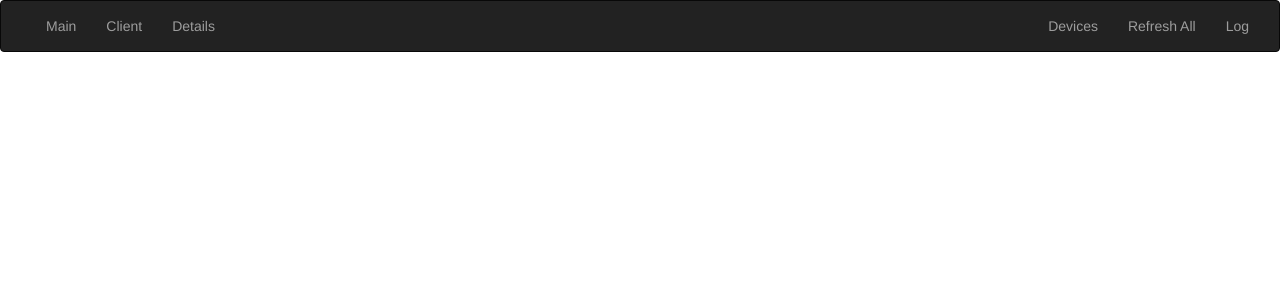
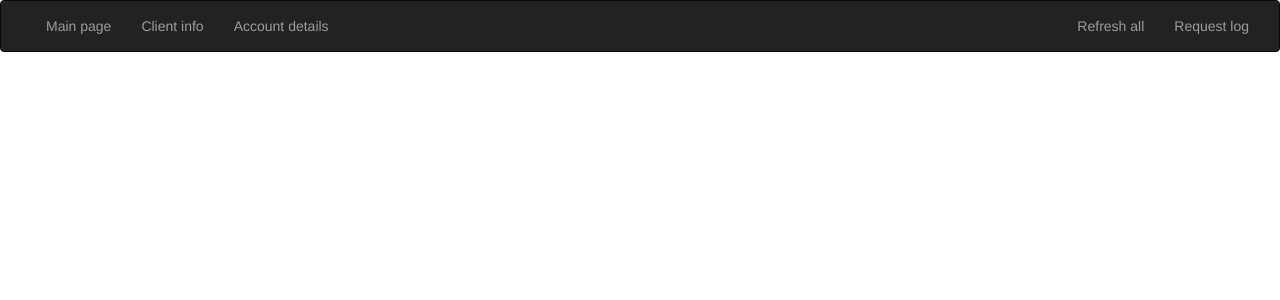
Before and after one commit to alexM8/rfua, a Flask app: page /rfsn/ in a window 1280 px wide. Shown: the top 300 px of the page. Run offline with Flask 2, Linux system fonts and the light colour scheme; parts of the project's set-up code (start-up, migrations or seed data) failed here and were passed over; some libraries are stand-ins or nearby versions.

Commit message:
Try fixin extra array

```diff
--- a/main.py
+++ b/main.py
@@ -49,18 +49,15 @@ def details():
 
 @app.route(config.location + "/client")
 def client():
-    InfoDict = api.session.Info.json()['Result']['clientData']
+    InfoDict = [api.session.Info.json()['Result']['clientData']]
 
     ExtraFields = "ResidentialStatus", "FunctionPackage", "ChannelStatus", \
                   "subscriptions", "AuthenticationToken", "Birthday",
     for fields in ExtraFields:
-        del InfoDict[fields]
-
-    info = []
-    info.append(InfoDict)
+        del InfoDict[0][fields]
 
     return header() + \
-             f.templating.render_template("body.html", table=FormTable(info, "success"), table_name="Client") + footer()
+             f.templating.render_template("body.html", table=FormTable(InfoDict, "success"), table_name="Client") + footer()
 
 @app.route(config.location + "/refresh")
 def refresh():
@@ -77,8 +74,3 @@ def refresh():
 def log():
     Log = json.loads(json.dumps(logger.getLog(), sort_keys = True))
     return header() + f.templating.render_template("body.html", table = FormTable(Log, "danger")) + footer()
-
-@app.route(config.location + "/devices")
-def devices():
-    DevicesDict = api.session.Info.json()['Result']['clientData']['subscriptions']
-    return header() + f.templating.render_template("body.html", table = FormTable(DevicesDict, "success")) + footer()
--- a/templates/header.html
+++ b/templates/header.html
@@ -11,14 +11,13 @@
             <div class="container-fluid">
                 <div class="collapse navbar-collapse" id="bs-example-navbar-collapse-1">
                     <ul class="nav navbar-nav navbar-left">
-                        <li><a href="{{location}}/main">Main</a></li>
-                        <li><a href="{{location}}/client">Client</a></li>
-                        <li><a href="{{location}}/details">Details</a></li>
+                        <li><a href="{{location}}/main">Main page</a></li>
+                        <li><a href="{{location}}/client">Client info</a></li>
+                        <li><a href="{{location}}/details">Account details</a></li>
                     </ul>
                     <ul class="nav navbar-nav navbar-right">
-                        <li><a href="{{location}}/devices">Devices</a></li>
-                        <li><a href="{{location}}/refresh">Refresh All</a></li>
-                        <li><a href="{{location}}/log">Log</a></li>
+                        <li><a href="{{location}}/refresh">Refresh all</a></li>
+                        <li><a href="{{location}}/log">Request log</a></li>
                     </ul>
                 </div>
             </div>
```
